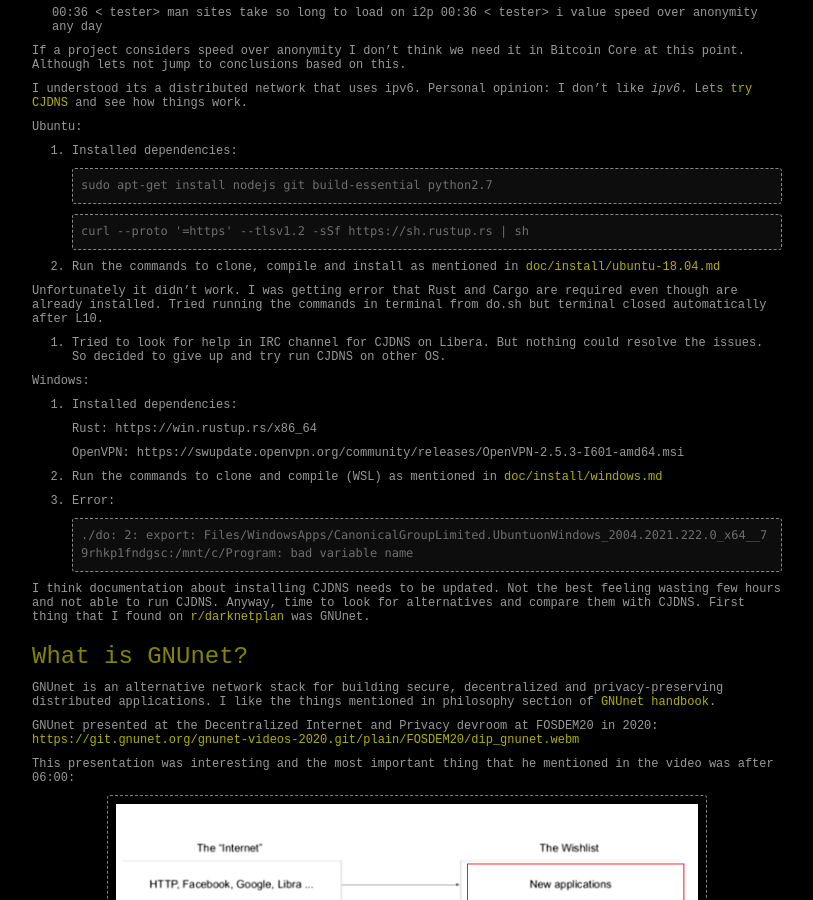
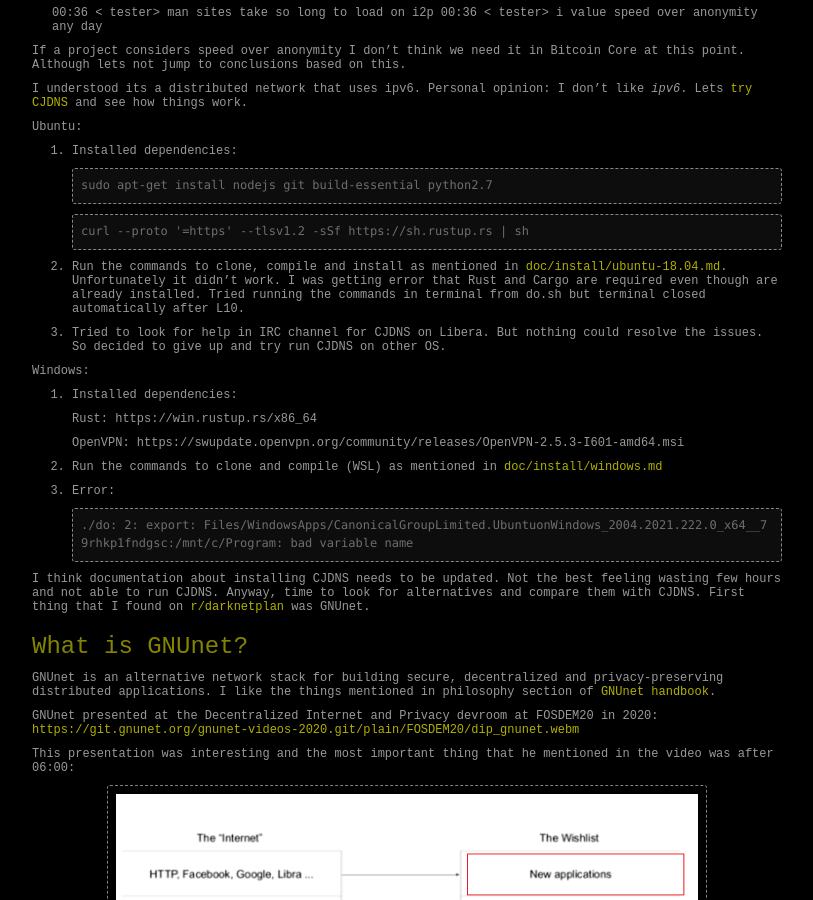
Before and after one commit to BlockchainCommons/Bitcoin-Camouflage, a Jekyll site: the page built from _posts/2021/2021-09-24-cjdns.md, in a window 1280 px wide and 900 px high, scrolled down 843 px. Shown: the whole window, without its empty margins (233-1046 px from the left). Built offline with Jekyll 4.4.1, drawn with Linux system fonts in a browser that asks for light colours; comment, search, counter and statistics services are not loaded.

````diff
--- a/_posts/2021/2021-09-24-cjdns.md
+++ b/_posts/2021/2021-09-24-cjdns.md
@@ -40,9 +40,7 @@ Ubuntu:
    curl --proto '=https' --tlsv1.2 -sSf https://sh.rustup.rs | sh
    ```
 
-2. Run the commands to clone, compile and install as mentioned in [doc/install/ubuntu-18.04.md](https://github.com/cjdelisle/cjdns/blob/master/doc/install/ubuntu-18.04.md)
-
-Unfortunately it didn't work. I was getting error that Rust and Cargo are required even though are already installed. Tried running the commands in terminal from do.sh but terminal closed automatically after L10.
+2. Run the commands to clone, compile and install as mentioned in [doc/install/ubuntu-18.04.md](https://github.com/cjdelisle/cjdns/blob/master/doc/install/ubuntu-18.04.md). Unfortunately it didn't work. I was getting error that Rust and Cargo are required even though are already installed. Tried running the commands in terminal from do.sh but terminal closed automatically after L10.
 
 3. Tried to look for help in IRC channel for CJDNS on Libera. But nothing could resolve the issues. So decided to give up and try run CJDNS on other OS.
 
````
